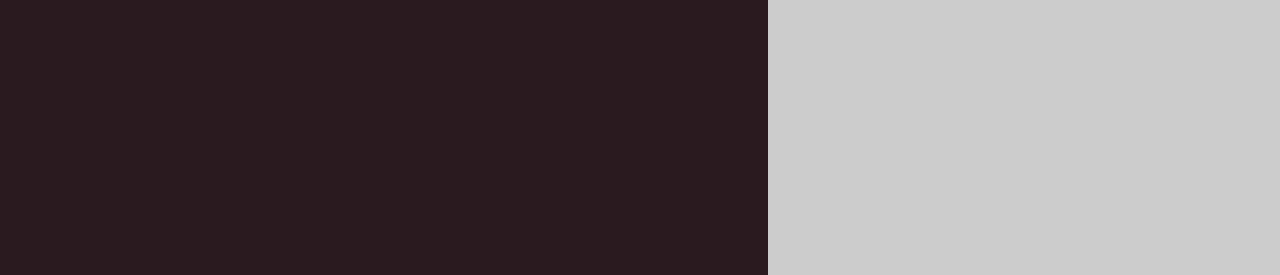
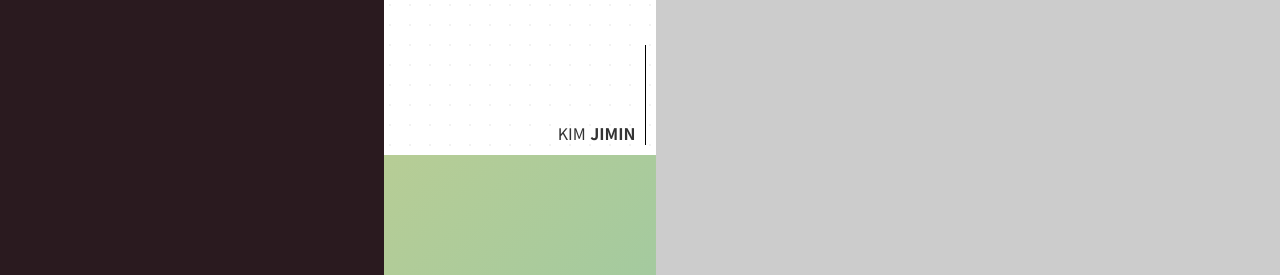
Before and after one commit to z1minn/mysite, a plain HTML site: page index.html in a window 1280 px wide. Shown: the part 525-800 px from the top of the page. Drawn offline with Linux system fonts and the light colour scheme; placeholder pictures from the web are drawn by us.

Commit message:
Reduce expanded sidebar width

```diff
--- a/index.html
+++ b/index.html
@@ -87,7 +87,7 @@
       z-index: 10;
     }
     .menu-left:hover {
-      width: 60%;
+      width: 30%;
     }
 
     /* Intro Section */
```
Also changed, not shown: index2.html (+1 -1 lines).
